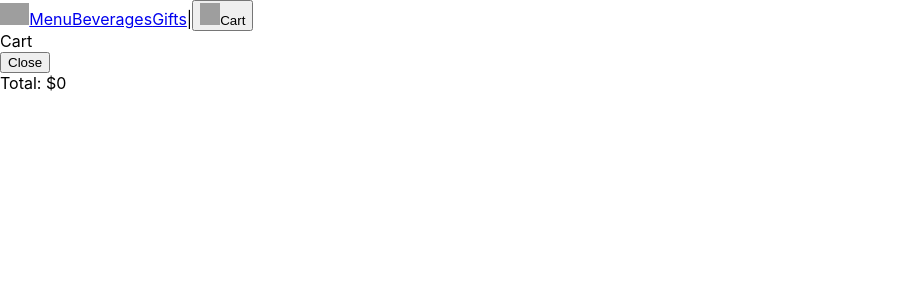
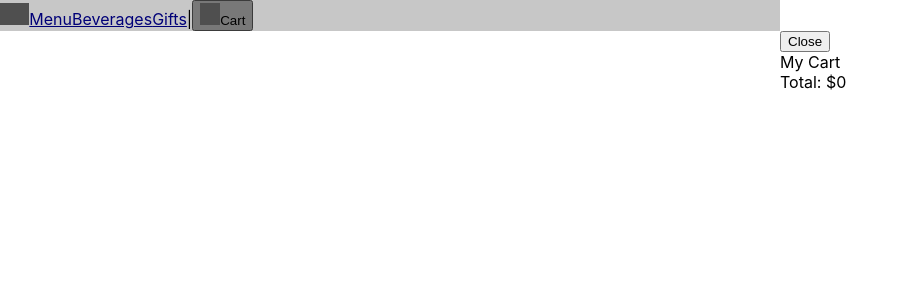
Before and after one commit to marcsi19/macaron, a React app: page / in a window 1280 px wide. Both pictures are taken after a click on the button "Cart". Shown: the top 300 px of the page, without its empty margins (0-909 px from the left). Built offline with nearby package versions, Linux system fonts and the light colour scheme; grey boxes are pictures that could not be loaded.

Commit message:
cart slides in with CSS

```diff
--- a/src/App.js
+++ b/src/App.js
@@ -1,10 +1,7 @@
 import React from "react";
 import { Route, Switch } from "react-router-dom";
 import Home from "./home";
-// import "./App.css";
 
-// import Navbar from "./components/navbar";
-// import Routes from "./routes";
 
 const App = () => {
   return (
--- a/src/App.scss
+++ b/src/App.scss
@@ -2,40 +2,62 @@
   text-align: center;
 }
 
-.App-logo {
-  animation: App-logo-spin infinite 20s linear;
-  height: 40vmin;
+.homepage{
+  z-index: 1;
+  // height: ;
+  // background: red
+}
+.homepage_cart {
+  filter: brightness(50%);
+  background-color: rgba(255, 255, 255, 0.438);
   pointer-events: none;
+  cursor: default;
 }
 
-.App-header {
-  background-color: #282c34;
-  min-height: 100vh;
-  display: flex;
-  flex-direction: column;
-  align-items: center;
-  justify-content: center;
-  font-size: calc(10px + 2vmin);
-  color: white;
-}
-
-.App-link {
-  color: #61dafb;
-}
-
-@keyframes App-logo-spin {
-  from {
-    transform: rotate(0deg);
-  }
-  to {
-    transform: rotate(360deg);
-  }
-}
 
 .cart_showing {
   display: visible;
+  position: fixed;
+  right: -500px;
+  top: 0px;
+  padding-top: 30px;
+  width: 500px;
+  height: 100vh;
+  filter: brightness(1);
+  background-color: white;
+  -webkit-animation: slide 1s forwards;
+  -webkit-animation-delay: 1s;
+  animation: slide 1s forwards;
+  animation-delay: 0.5s;
+  z-index: 1000;
+}
+@-webkit-keyframes slide {
+  100% { right: 0; }
+}
+@keyframes slide {
+  100% { right: 0; }
 }
 
 .cart_hidden {
   display: none;
+  right: -500px;
+  top: 0px;
+  padding-top: 30px;
+  width: 300px;
+  height: 0;
+  // filter: brightness(1);
+  background-color: white;
+  -webkit-animation: slide-out 1s backwards;
+  -webkit-animation-delay: 1s;
+  animation-direction: normal;
+  animation: slide-out 1s backwards;
+  animation-delay: 0.5s;
+  z-index: 1000;
 }
+
+@-webkit-keyframes slide-out {
+  100% { left: 0; }
+}
+@keyframes slide-out {
+  100% { left: 0; }
+}
--- a/src/components/cart.js
+++ b/src/components/cart.js
@@ -3,20 +3,16 @@ import React from 'react'
 const Cart = (props) => {
 
   let { cart, showCart, showingCart } = props
-  console.log('CART', cart)
-  // let cartTotal = 0
-  // cart.reduce(((acc, currVal) =>
-  //   cartTotal += acc + currVal.cartTotal
-  // ), 0)
-  // console.log(cartTotal, "INTHECART")
+
 
   return (
     <div className={props.showCart}>
-      <div> Cart</div>
       <button onClick={showingCart}>Close</button>
+      <div>My Cart</div>
       < div > {cart.map(item => {
         return (
           <div key={item.id}>
+            <img src={item.image} />
             <div>{item.title}</div>
             <div>{item.quantity}</div>
             <div>${item.price}</div>
@@ -25,9 +21,7 @@ const Cart = (props) => {
         )
       })}</div >
       <div>Total: ${cart.reduce(((acc, currVal) =>
-        acc + currVal.cartTotal
-      ), 0)
-      }</div>
+        acc + currVal.cartTotal), 0)}</div>
     </div >
 
   )
--- a/src/components/menu.js
+++ b/src/components/menu.js
@@ -10,26 +10,26 @@ class Menu extends Component {
     return (
       <div>
         <h3>Menu</h3>
-        {/* <form onSubmit={addToCart}> */}
         <div>
-
           {menuItems.map(product => {
             return (
-              <div key={product.id} value={product}>
-                <img src={product.image} />
-                <div>{product.title}</div>
-                <div>{product.quantity}</div>
-                <div>{product.description}</div>
-                <div>${product.price} /ea.</div>
-                <button type="submit" onClick={() => addToCart(product)}>{buttonText[product.id - 1]}</button>
-              </div>
+              //     <div key={product.id} value={product}>
+              //       <img src={product.image} />
+              //       <div>{product.title}</div>
+              //       <div>{product.quantity}</div>
+              //       <div>{product.description}</div>
+              //       <div>${product.price} /ea.</div>
+              //       <button type="submit" onClick={() => addToCart(product)}>{buttonText[product.id - 1]}</button>
+              //     </div>
+              //   )
+              // }
+              <Product product={product} key={product.id} addToCart={addToCart} buttonText={buttonText} />
             )
           }
-            // <Product product={product} key={product.id} addToCart={addToCart} />
           )}
 
         </div>
-        {/* </form> */}
+
       </div>
     )
   }
--- a/src/components/navbar.js
+++ b/src/components/navbar.js
@@ -17,12 +17,6 @@ class Navbar extends Component {
           <Link to="/beverages">Beverages</Link>
           <Link to="/gifts">Gifts</Link>
           <span>|</span>
-          {/* <Link to="/" ><img
-            src={cartIcon}
-            alt="Cart"
-            height="22px"
-            width="20px"
-          />Cart</Link> */}
           <button onClick={this.props.showingCart}><img
             src={cartIcon}
             alt="Cart"
--- a/src/components/product.js
+++ b/src/components/product.js
@@ -3,14 +3,16 @@ import React from 'react'
 
 const Product = (props) => {
 
-  let { product, buttonText } = props
-
+  let { product, addToCart, buttonText } = props
 
   return (
-    <div>
-      {product.title}
-
-      <button onClick={(e) => props.addToCart(e)}>{buttonText}</button>
+    <div >
+      <img src={product.image} />
+      <div>{product.title}</div>
+      <div>{product.quantity}</div>
+      <div>{product.description}</div>
+      <div>${product.price} /ea.</div>
+      <button type="submit" onClick={() => addToCart(product)}>{buttonText[product.id - 1]}</button>
     </div>
   )
 
--- a/src/home.js
+++ b/src/home.js
@@ -41,6 +41,7 @@ const defaultState = {
   }],
   cart: [],
   showCart: "cart_hidden",
+  homepageClass: "homepage",
   buttonText: ["+ Add to Cart", "+ Add to Cart", "+ Add to Cart"]
 }
 class Home extends Component {
@@ -63,10 +64,11 @@ class Home extends Component {
               cartItem.cartquant++
             }
             cartItem.cartTotal = cartItem.price * cartItem.cartquant
-
           }
           return cartItem
         })],
+        showCart: 'cart_showing',
+        homepageClass: "homepage homepage_cart",
         buttontext: [...this.state.buttonText[itemId] = "\u2713 Added to Cart"]
       })
     } else {
@@ -74,6 +76,8 @@ class Home extends Component {
       item.cartTotal = item.price * item.cartquant
       this.setState({
         cart: [...this.state.cart, item],
+        showCart: 'cart_showing',
+        homepageClass: "homepage homepage_cart",
         buttontext: [...this.state.buttonText[itemId] = "\u2713 Added to Cart"]
       })
     }
@@ -98,11 +102,13 @@ class Home extends Component {
   showingCart() {
     if (this.state.showCart === 'cart_hidden') {
       this.setState({
-        showCart: 'cart_showing'
+        showCart: 'cart_showing',
+        homepageClass: "homepage homepage_cart",
       })
     } else {
       this.setState({
-        showCart: 'cart_hidden'
+        showCart: 'cart_hidden',
+        homepageClass: "homepage",
       })
     }
   }
@@ -110,15 +116,17 @@ class Home extends Component {
 
     return (
       <div>
-        <Navbar showingCart={this.showingCart} />
-        <div>
+        <div className={this.state.homepageClass}>
+          <Navbar showingCart={this.showingCart} />
+
           {/* <div className={styles["resizeable-both"]}>{this.state.hello}</div> */}
 
-          <Cart cart={this.state.cart} removeFromCart={this.removeFromCart} showCart={this.state.showCart} showingCart={this.showingCart} />
+
           {/* <Route path="/" render={() => <Cart cart={this.state.cart} removeFromCart={this.state.removeFromCart} showCart={!this.state.showCart} />} /> */}
           <Route path="/menu" render={() => <Menu menuItems={this.state.menuItems} addToCart={this.addToCart} buttonText={this.state.buttonText} />} />
+        </div>
+        <Cart cart={this.state.cart} removeFromCart={this.removeFromCart} showCart={this.state.showCart} showingCart={this.showingCart} />
 
-        </div>
       </div >
 
     );
```
